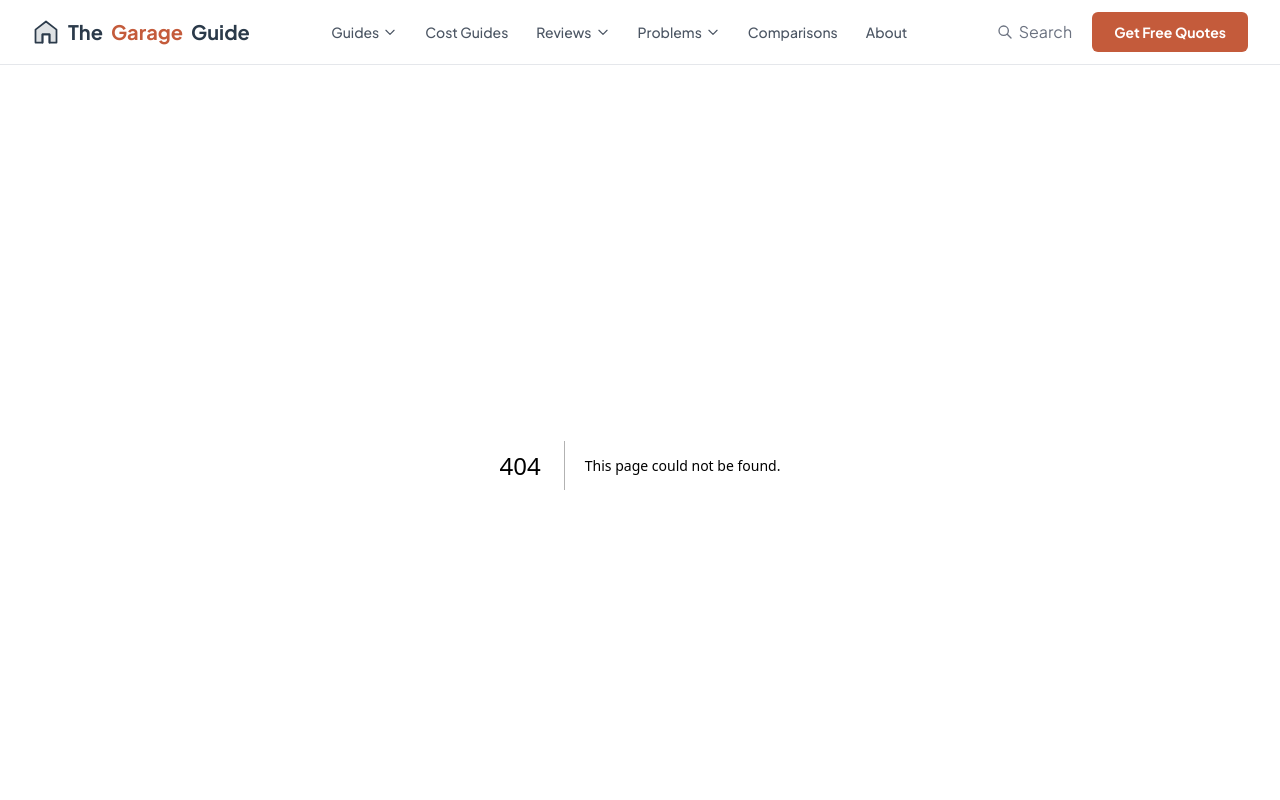
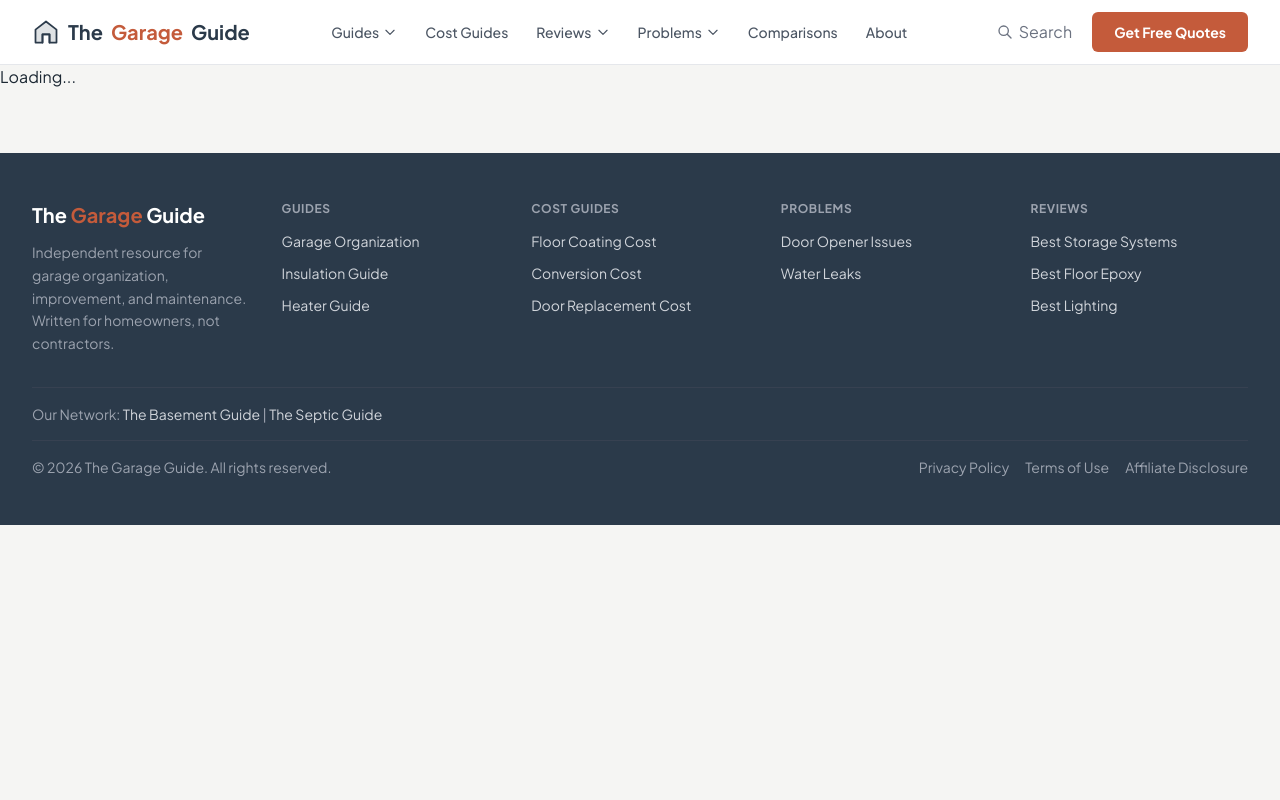
Before and after one commit to thebasementguide2026/thegarage.guide-, a Next.js app: page /reviews/best-garage-workbenches in a window 1280 px wide. Before the commit this address had no page. Shown: the top 800 px of the page. Built offline with nearby package versions, Linux system fonts and the light colour scheme.

Commit message:
Add best garage workbenches placeholder

```diff
--- /dev/null
+++ b/app/reviews/best-garage-workbenches/page.tsx
@@ -0,0 +1,11 @@
+import Image from 'next/image'
+import type { Metadata } from 'next'
+
+export const metadata: Metadata = {
+  title: 'Best Garage Workbenches 2026: 7 Picks for Every Budget and Project | The Garage Guide',
+  description: 'The best garage workbench for most homeowners is a 48-inch adjustable-height bench with rubberwood top, built-in power, and 2,000 lb capacity. We reviewed 7 top picks.',
+}
+
+export default function BestGarageWorkbenches() {
+  return <div>Loading...</div>
+}
```
